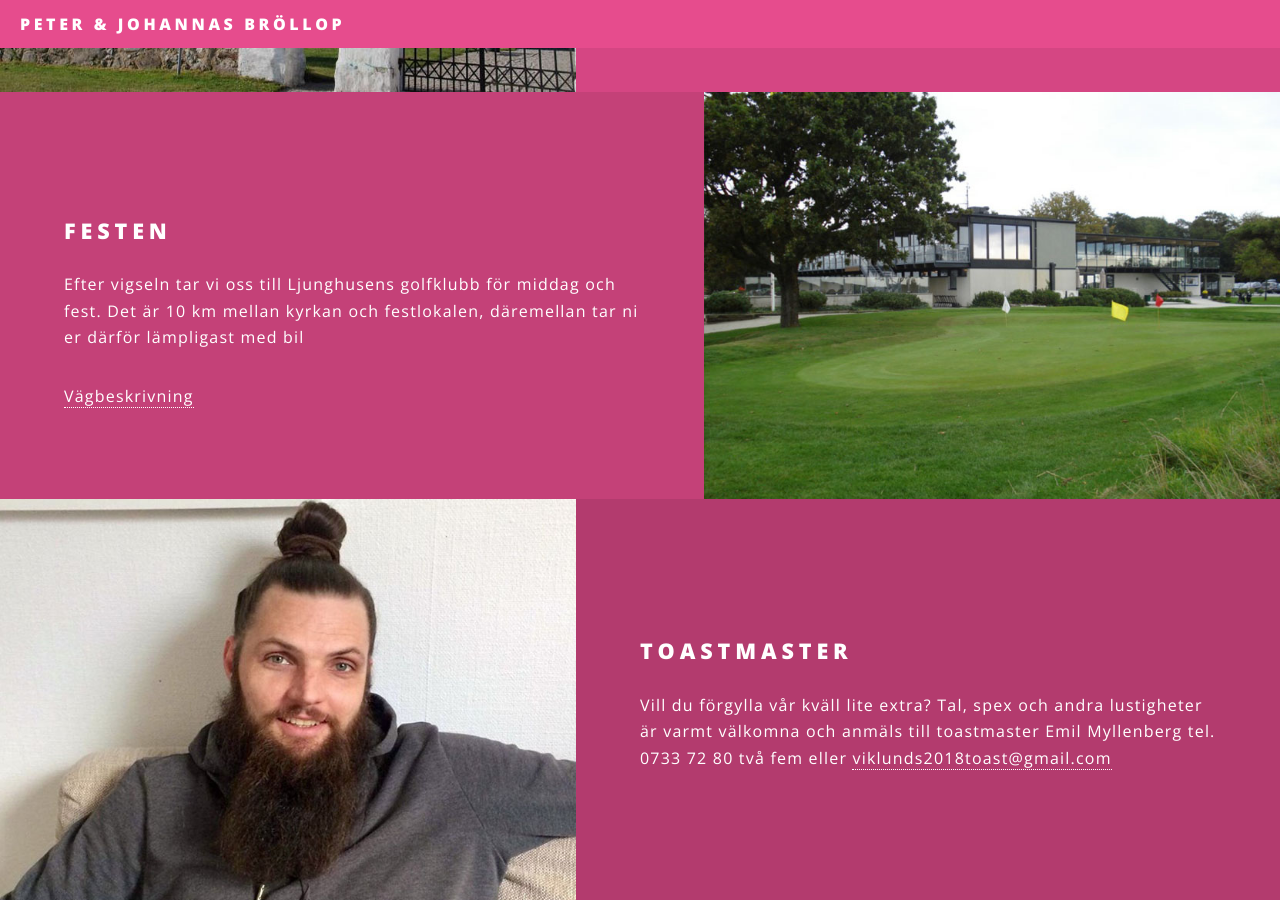
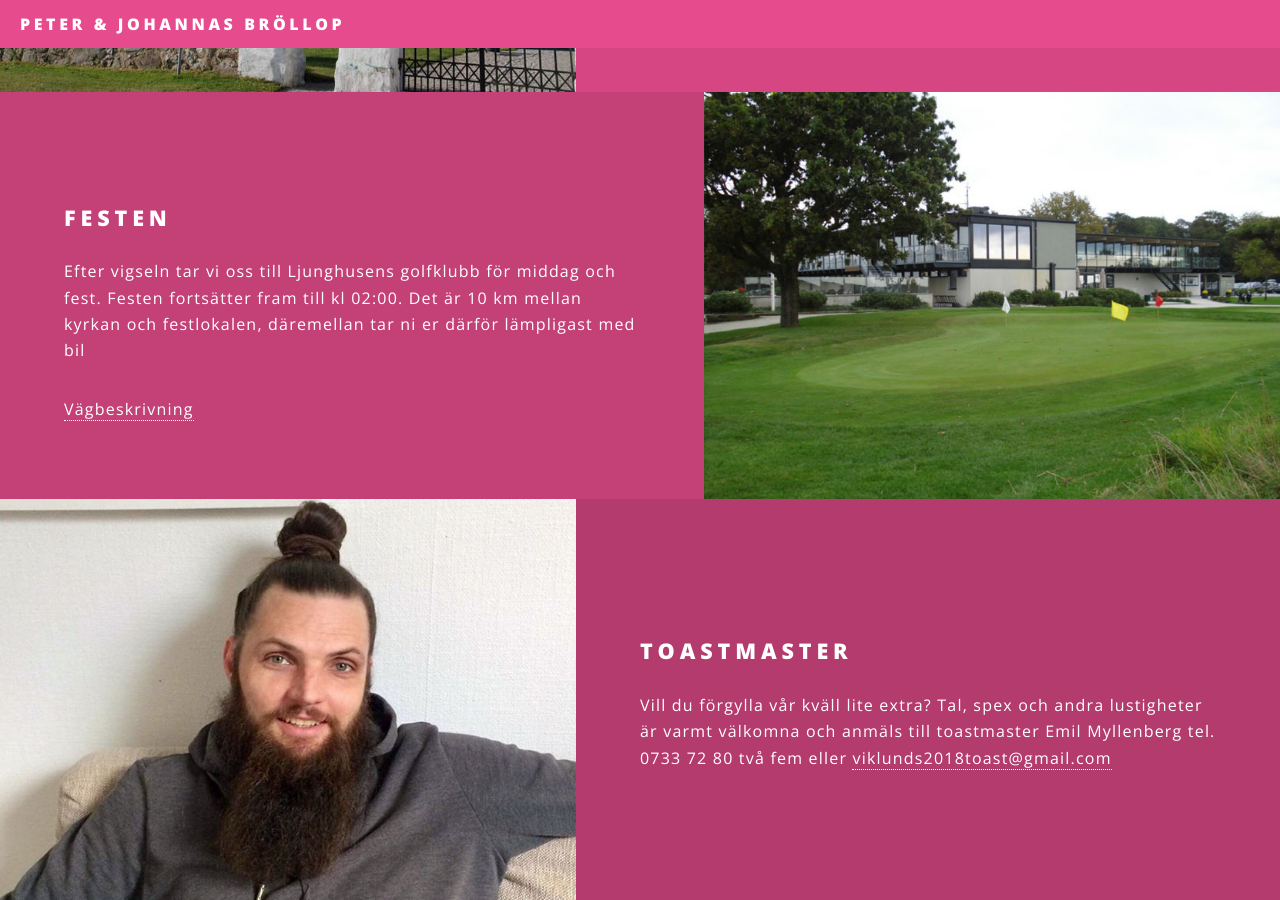
Before and after one commit to sebbebebbe/viklunds2018, a Jekyll site: the page built from index.html, in a window 1280 px wide and 900 px high, scrolled down 1595 px. Built offline with Jekyll 4.4.1, drawn with Linux system fonts in a browser that asks for light colours; some of the changed text lies outside the part shown.

Commit message:
Change some text information to be more detailed

```diff
--- a/index.html
+++ b/index.html
@@ -36,7 +36,7 @@ layout: landing
 						<section class="spotlight">
 							<div class="image"><img src="images/pic02.jpg" alt="" /></div><div class="content">
 								<h2>Festen</h2>
-								<p>Efter vigseln tar vi oss till Ljunghusens golfklubb för middag och fest. Det är 10 km mellan kyrkan och festlokalen, däremellan tar ni er därför lämpligast med bil</p>
+								<p>Efter vigseln tar vi oss till Ljunghusens golfklubb för middag och fest. Festen fortsätter fram till kl 02:00. Det är 10 km mellan kyrkan och festlokalen, däremellan tar ni er därför lämpligast med bil</p>
 								<a href="https://goo.gl/maps/hgAMpzqTxZs" target="_blank">Vägbeskrivning</a>
 							</div>
 						</section>
```
Also changed, not shown: other parts of index.html (+1 -1 lines).
